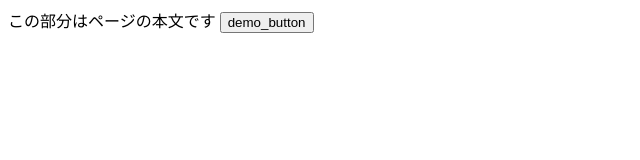
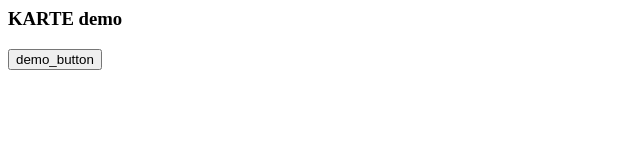
Before and after one commit to sagogoal/karte-craft-demo, a plain HTML site: page index.html in a window 1280 px wide. Shown: the whole page, without its empty margins (0-640 px from the left). Drawn offline with Linux system fonts and the light colour scheme.

Commit message:
modify p3

```diff
--- a/index.html
+++ b/index.html
@@ -7,7 +7,7 @@
         <!-- End KARTE Tag -->
     </head>
     <body>
-        この部分はページの本文です
+        <h3>KARTE demo</h3>
         <input type="button" value="demo_button" onclick="buttonClick()">
         <script>
             function buttonClick(){
```
